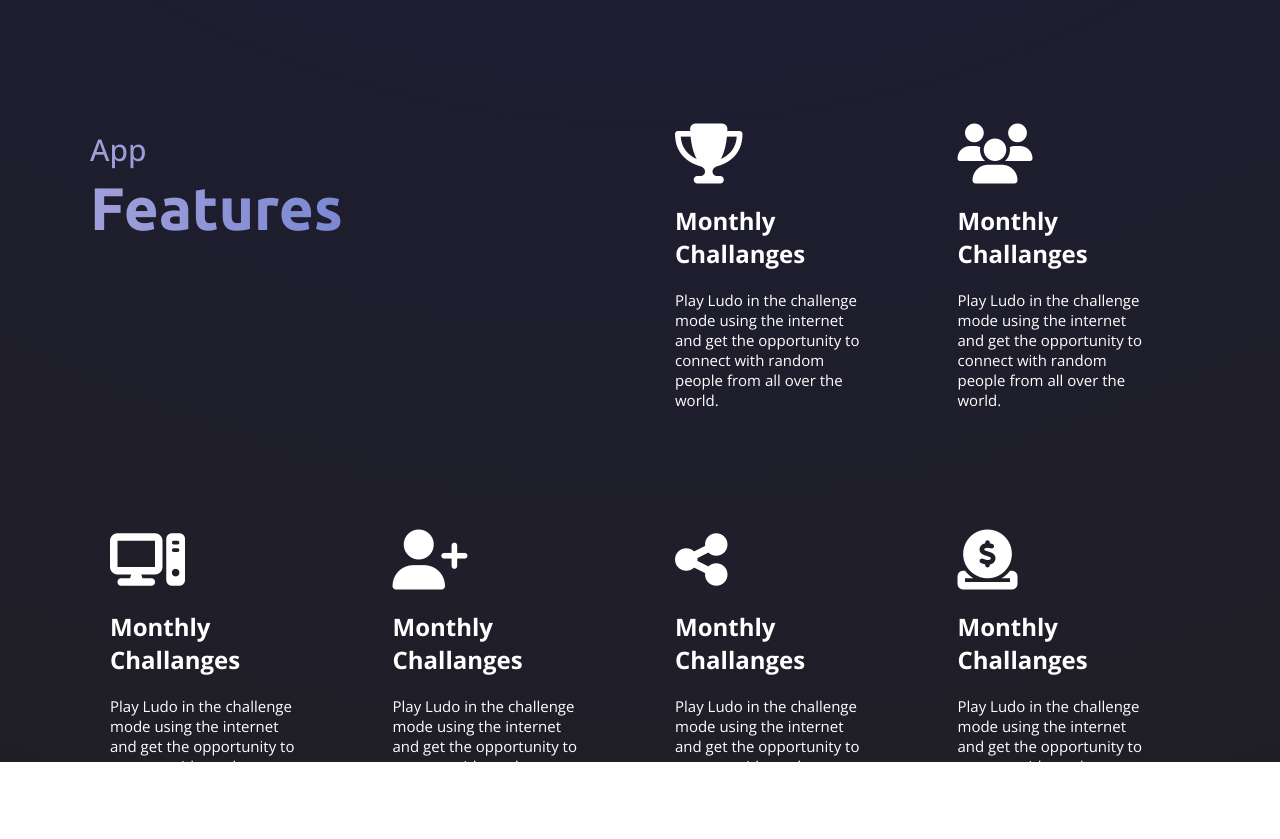
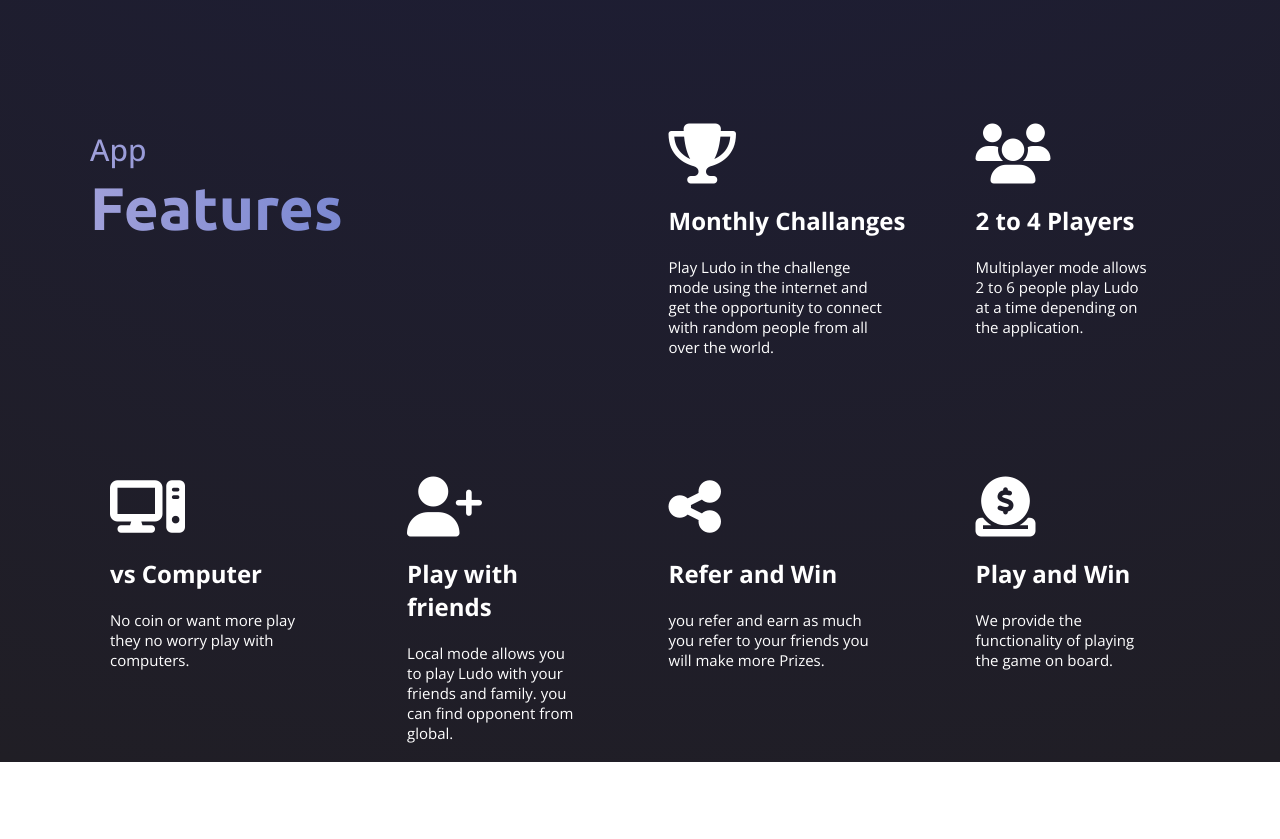
Before and after one commit to Ahonkhai/ludo, a plain HTML site: page index.html in a window 1280 px wide. Shown: the part 2598-3437 px from the top of the page. Drawn offline with nearby package versions, Linux system fonts and the light colour scheme.

Commit message:
other features

```diff
--- a/index.html
+++ b/index.html
@@ -83,28 +83,28 @@
             </div>
             <div class="floatingrib">
                 <i class="fa-solid fa-users"></i>
-            <h2>Monthly Challanges</h2>
-            <p>Play Ludo in the challenge mode using the internet and get the opportunity to connect with random people from all over the world.</p>
+                <h2>2 to 4 Players</h2>
+                <p>Multiplayer mode allows 2 to 6 people play Ludo at a time depending on the application.</p>
             </div>
             <div class="floatingrib">
                 <i class="fa-solid fa-computer"></i>
-            <h2>Monthly Challanges</h2>
-            <p>Play Ludo in the challenge mode using the internet and get the opportunity to connect with random people from all over the world.</p>
+                <h2>vs Computer</h2>
+                <p>No coin or want more play they no worry play with computers.</p>
             </div>
             <div class="floatingrib">
                 <i class="fa-solid fa-user-plus"></i>
-            <h2>Monthly Challanges</h2>
-            <p>Play Ludo in the challenge mode using the internet and get the opportunity to connect with random people from all over the world.</p>
+                <h2>Play with friends</h2>
+                <p>Local mode allows you to play Ludo with your friends and family. you can find opponent from global.</p>
             </div>
             <div class="floatingrib">
                 <i class="fa-solid fa-share-nodes"></i>
-            <h2>Monthly Challanges</h2>
-            <p>Play Ludo in the challenge mode using the internet and get the opportunity to connect with random people from all over the world.</p>
+                <h2>Refer and Win</h2>
+                <p>you refer and earn as much you refer to your friends you will make more Prizes.</p>
             </div>
             <div class="floatingrib">
                 <i class="fa-solid fa-circle-dollar-to-slot"></i>
-            <h2>Monthly Challanges</h2>
-            <p>Play Ludo in the challenge mode using the internet and get the opportunity to connect with random people from all over the world.</p>
+                <h2>Play and Win</h2>
+                <p>We provide the functionality of playing the game on board.</p>
             </div>
         </div>
         <footer>
```
Lines whose indentation alone changed are shown as unchanged.
